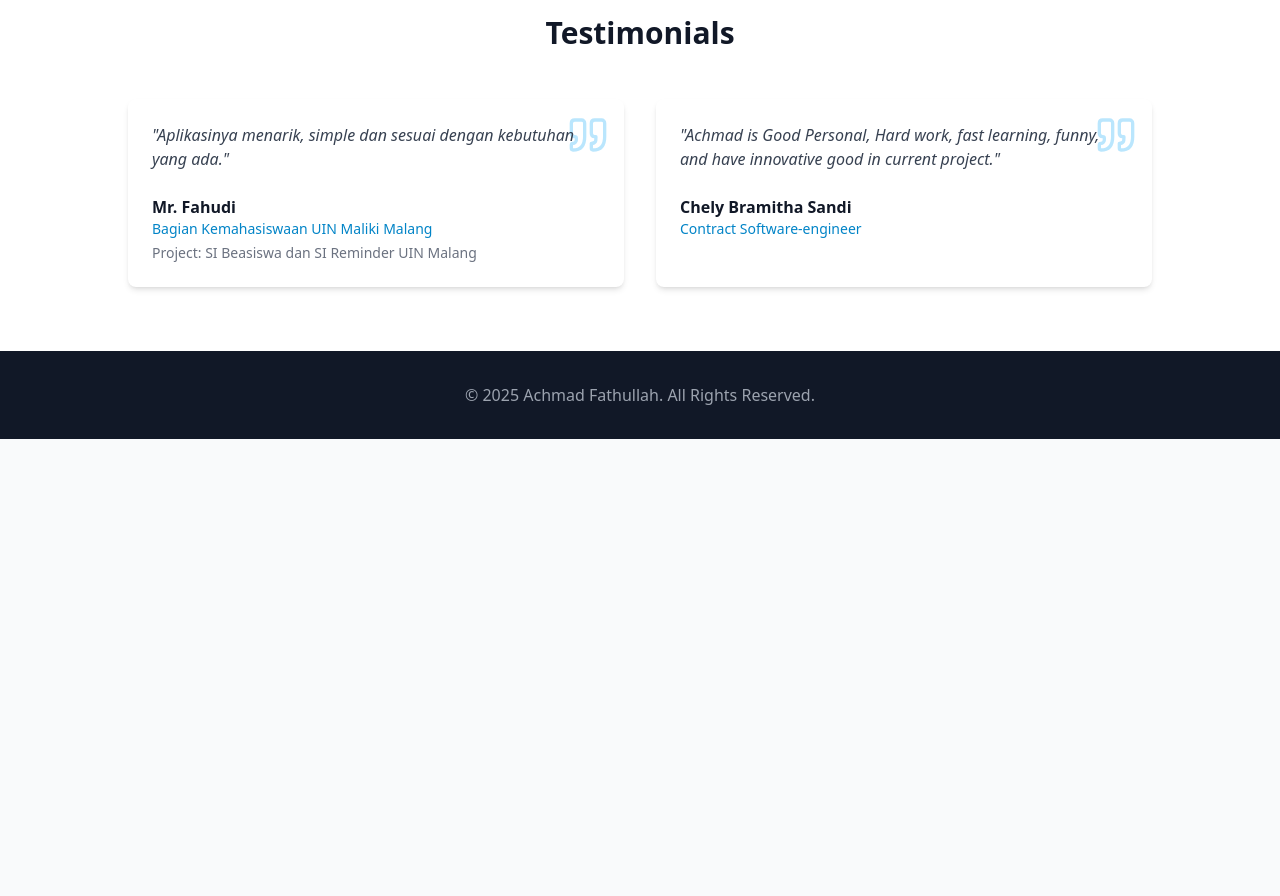
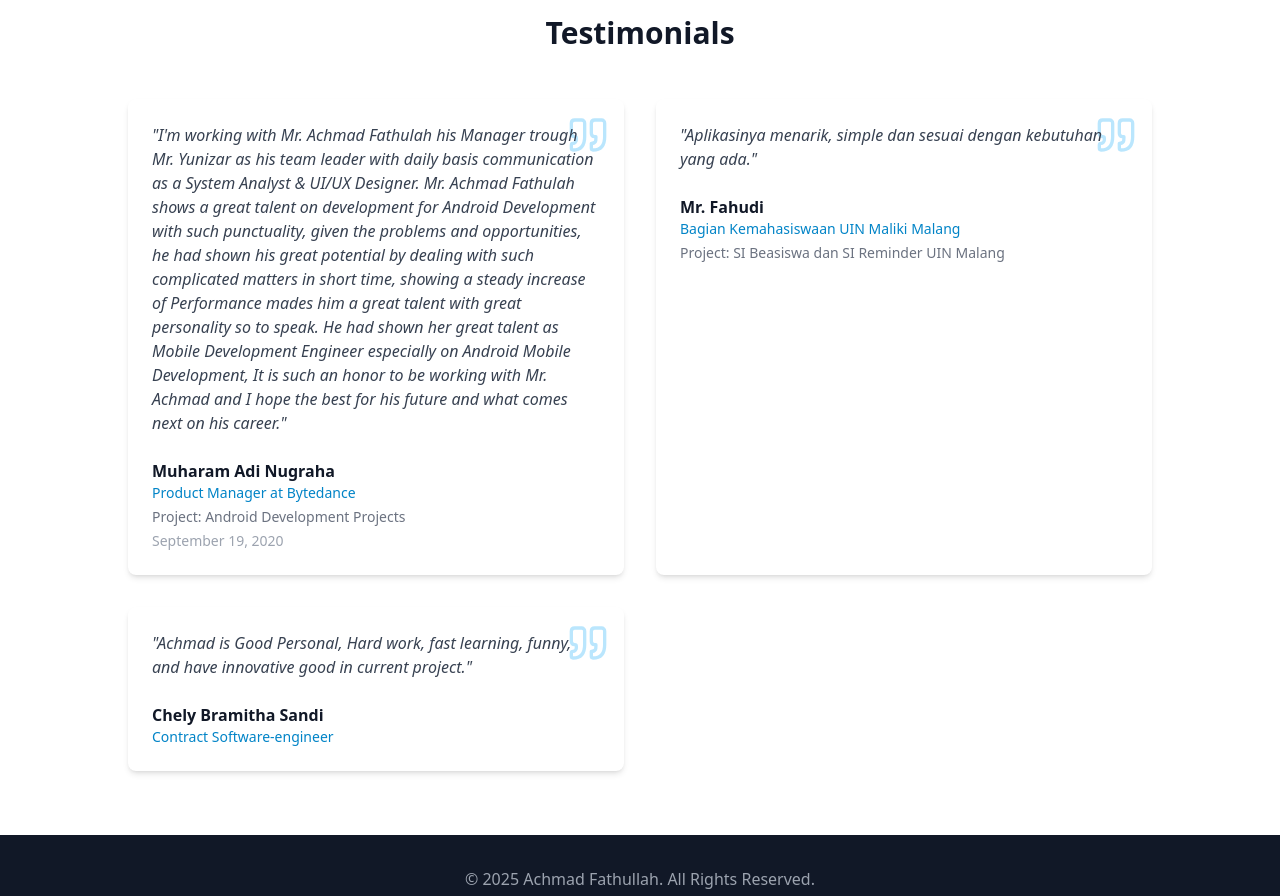
Before and after one commit to amed12/amed12.github.io, a React (Vite) app: page / in a window 1280 px wide. Shown: the part 7960-8856 px from the top of the page. Before the commit the page ends 8399 px from the top, so only its background shows below. Built offline with nearby package versions, Linux system fonts and the light colour scheme.

Commit message:
feat(testimonials): add testimonial from Muharam Adi Nugraha
- Add testimonial from Product Manager at Bytedance
- Include detailed feedback on Android development skills
- Add date field support to testimonial component
- Reorder testimonials to show most recent first

```diff
--- a/public/data.json
+++ b/public/data.json
@@ -347,13 +347,21 @@
   "testimonials": [
     {
       "id": "test1",
+      "name": "Muharam Adi Nugraha",
+      "position": "Product Manager at Bytedance",
+      "project": "Android Development Projects",
+      "message": "I'm working with Mr. Achmad Fathulah his Manager trough Mr. Yunizar as his team leader with daily basis communication as a System Analyst & UI/UX Designer. Mr. Achmad Fathulah shows a great talent on development for Android Development with such punctuality, given the problems and opportunities, he had shown his great potential by dealing with such complicated matters in short time, showing a steady increase of Performance mades him a great talent with great personality so to speak.\n\nHe had shown her great talent as Mobile Development Engineer especially on Android Mobile Development, It is such an honor to be working with Mr. Achmad and I hope the best for his future and what comes next on his career.",
+      "date": "September 19, 2020"
+    },
+    {
+      "id": "test2",
       "name": "Mr. Fahudi",
       "position": "Bagian Kemahasiswaan UIN Maliki Malang",
       "project": "SI Beasiswa dan SI Reminder UIN Malang",
       "message": "Aplikasinya menarik, simple dan sesuai dengan kebutuhan yang ada."
     },
     {
-      "id": "test2",
+      "id": "test3",
       "name": "Chely Bramitha Sandi",
       "position": "Contract Software-engineer",
       "project": "",
--- a/src/components/Portfolio/Testimonials.jsx
+++ b/src/components/Portfolio/Testimonials.jsx
@@ -19,6 +19,9 @@ const Testimonials = ({ testimonials }) => {
                   {testimonial.project && (
                     <p className="text-sm text-gray-500 mt-1">Project: {testimonial.project}</p>
                   )}
+                  {testimonial.date && (
+                    <p className="text-sm text-gray-400 mt-1">{testimonial.date}</p>
+                  )}
                 </div>
               </div>
             </div>
```
